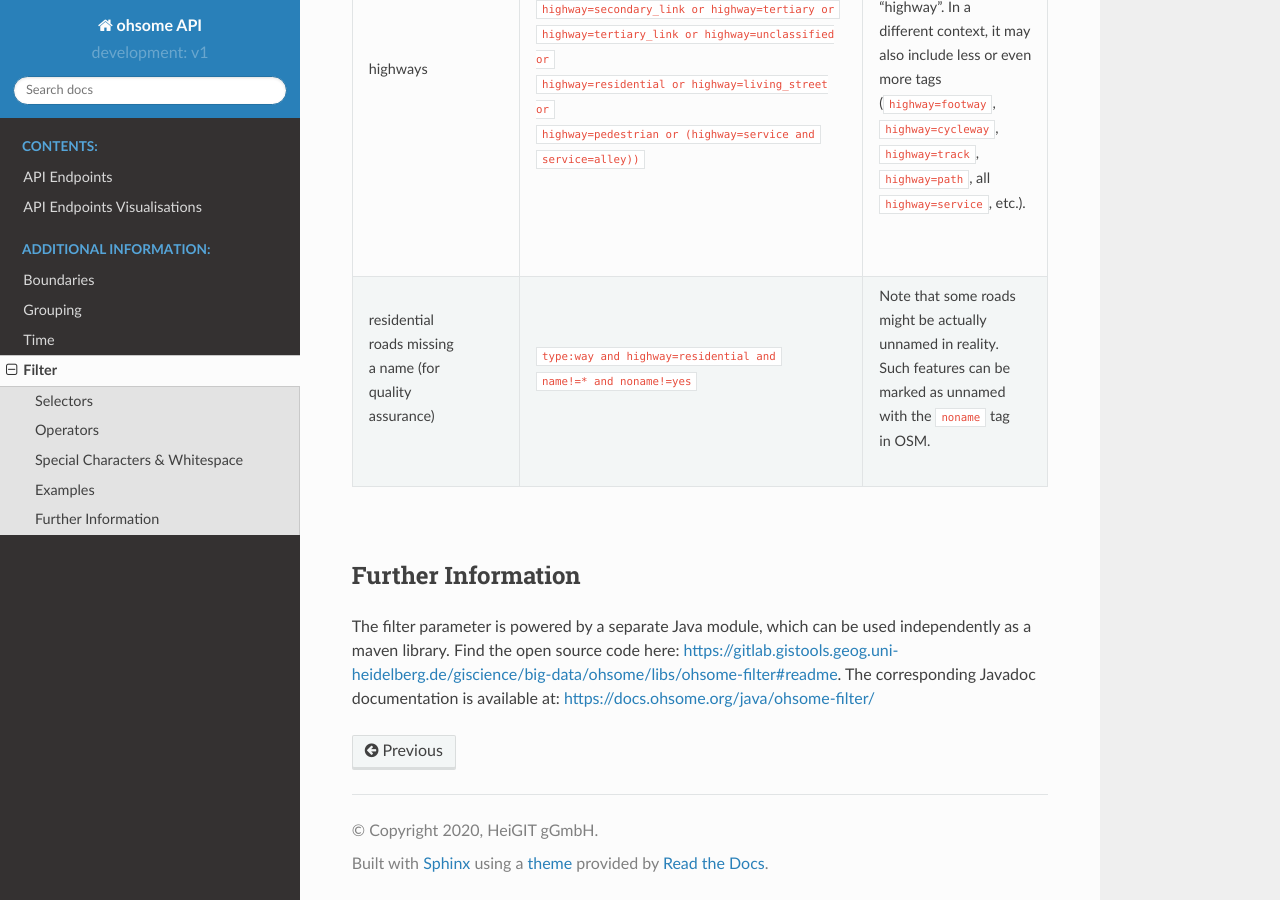
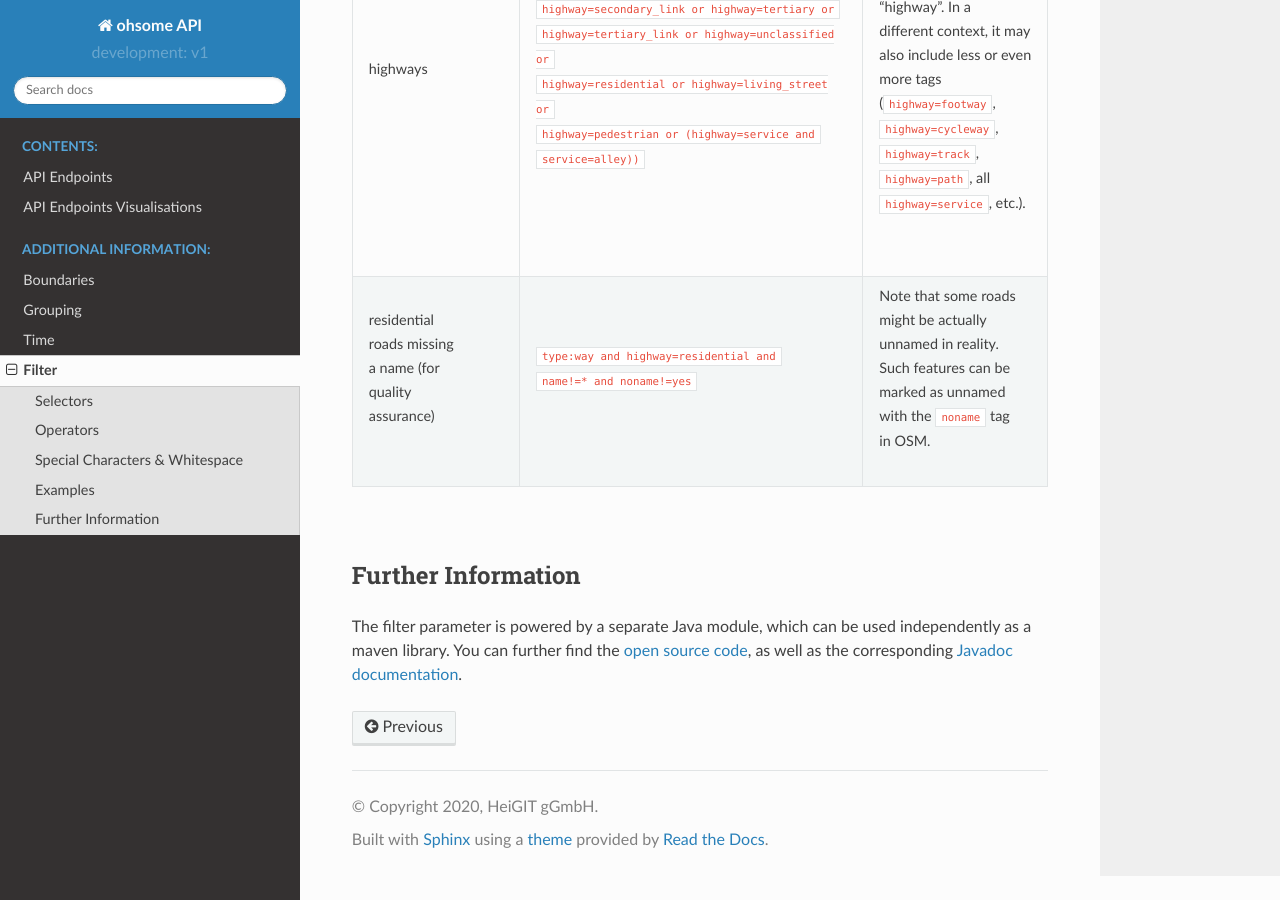
Before and after one commit to GIScience/ohsome-api, a Sphinx documentation site: the page built from docs/filter.rst, in a window 1280 px wide and 900 px high, scrolled down 3161 px. Built offline with Sphinx 7.4.7 and the Read the Docs theme 2.0.0, drawn with Linux system fonts in a browser that asks for light colours.

Commit message:
adding proper display of links
instead of showing directly the paths

```diff
--- a/docs/filter.rst
+++ b/docs/filter.rst
@@ -151,4 +151,6 @@
 Further Information
 -------------------
 
-The filter parameter is powered by a separate Java module, which can be used independently as a maven library. Find the open source code here: https://gitlab.gistools.geog.uni-heidelberg.de/giscience/big-data/ohsome/libs/ohsome-filter#readme. The corresponding Javadoc documentation is available at: https://docs.ohsome.org/java/ohsome-filter/
+The filter parameter is powered by a separate Java module, which can be used independently as a maven library.
+You can further find the `open source code <https://gitlab.gistools.geog.uni-heidelberg.de/giscience/big-data/ohsome/libs/ohsome-filter#readme/>`_,
+as well as the corresponding `Javadoc documentation <https://docs.ohsome.org/java/ohsome-filter/>`_.
```
